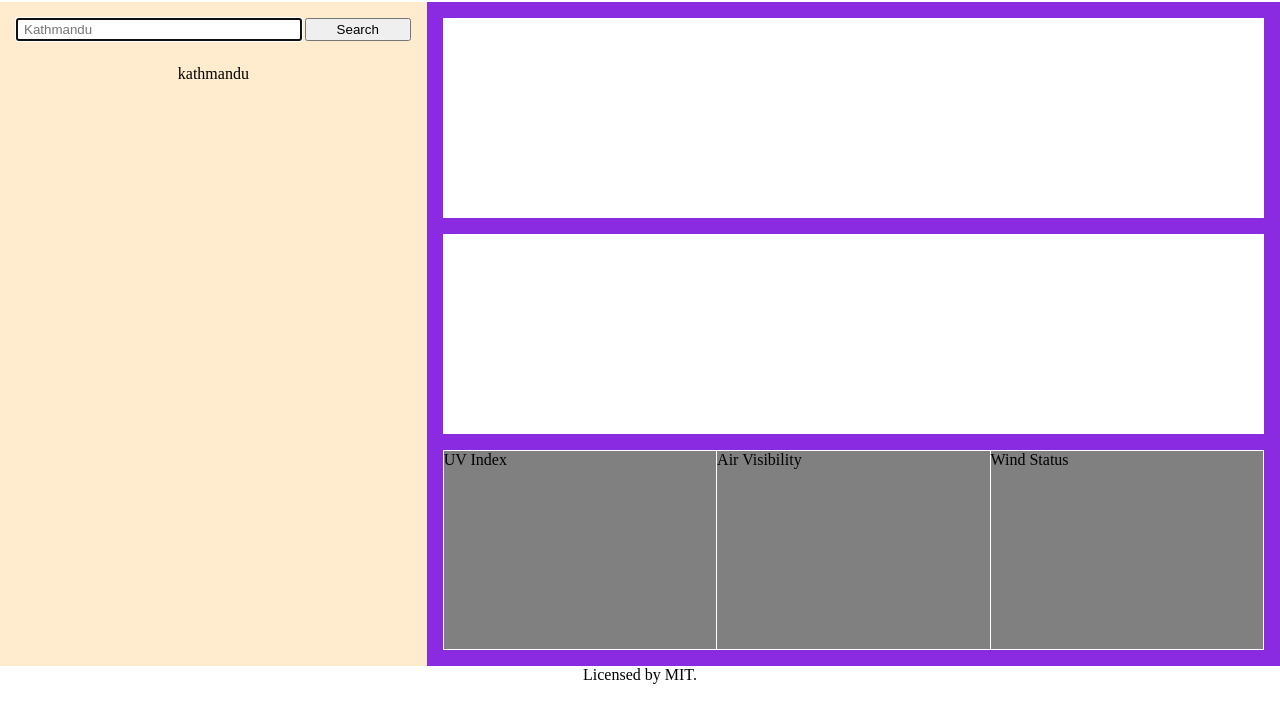
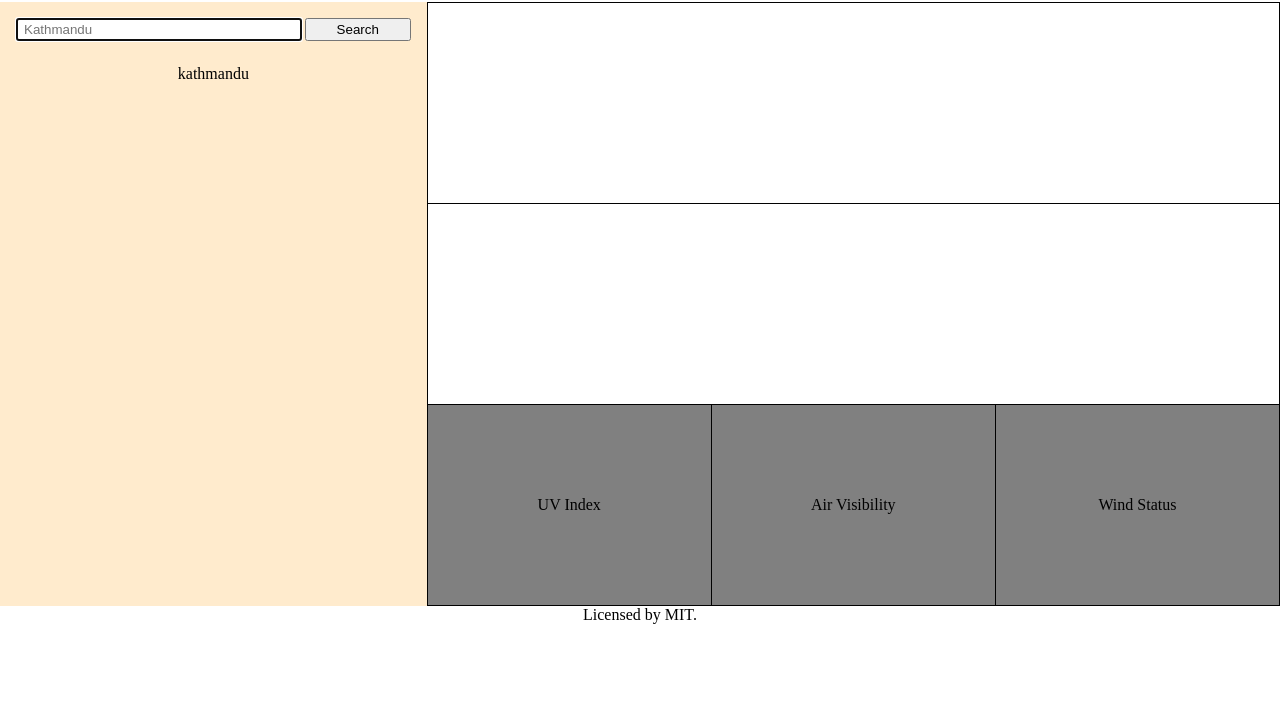
Before and after one commit to avaykhatry/worldweather-dashboard, a website: page index.html in a window 1280 px wide. Shown: the part 57-780 px from the top of the page. Drawn offline with nearby package versions, Linux system fonts and the light colour scheme; no server answers.

Commit message:
chore: fix whole page layout

```diff
--- a/style.css
+++ b/style.css
@@ -68,16 +68,20 @@ body {
     align-items: center;
     justify-content: center;
 }
+
+#current-temp {
+    font-size: 2.6rem;
+}
 /* left column end */
 
 /* right column start */
 .right-column {
-    padding: 1rem;
-    background: blueviolet;
+    padding: 1px;
+    background: var(--bg);
 
     display: flex;
     flex-direction: column;
-    gap: 1rem;
+    gap: 1px;
     overflow: auto;
 }
 
@@ -88,12 +92,19 @@ body {
 }
 
 .third-card {
+    background: var(--bg);
     display: flex;
+    flex-wrap: wrap;
     gap: 1px;
-    padding: 1px;
 }
 
 .third-card-inner {
+    min-width: 150px;
+    display: flex;
+    flex-direction: column;
+    justify-content: center;
+    align-items: center;
+
     background: gray;
     flex: 1;
 }
```
